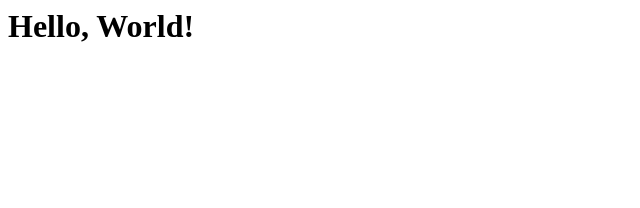
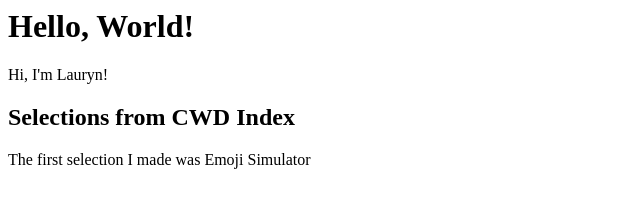
Before and after one commit to malauryn/hello-world, a plain HTML site: page index.html in a window 1280 px wide. Shown: the whole page, without its empty margins (0-640 px from the left). Drawn offline with Linux system fonts and the light colour scheme.

Commit message:
Added a sentence

```diff
--- a/index.html
+++ b/index.html
@@ -5,5 +5,8 @@
 
   <body>
     <h1>Hello, World!</h1>
+    <p>Hi, I'm Lauryn!</p>
+    <h2>Selections from CWD Index</h2>
+    The first selection I made was Emoji Simulator
   </body>
 </html>
```
